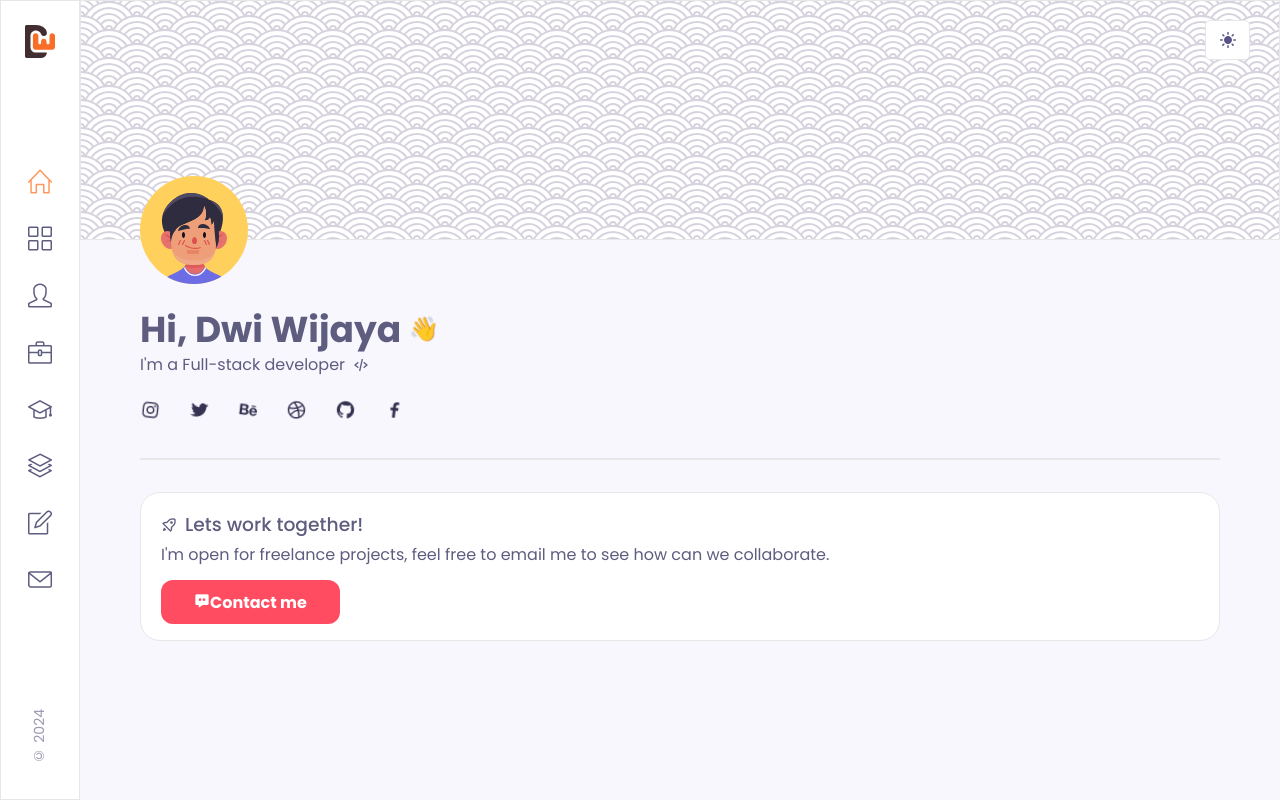
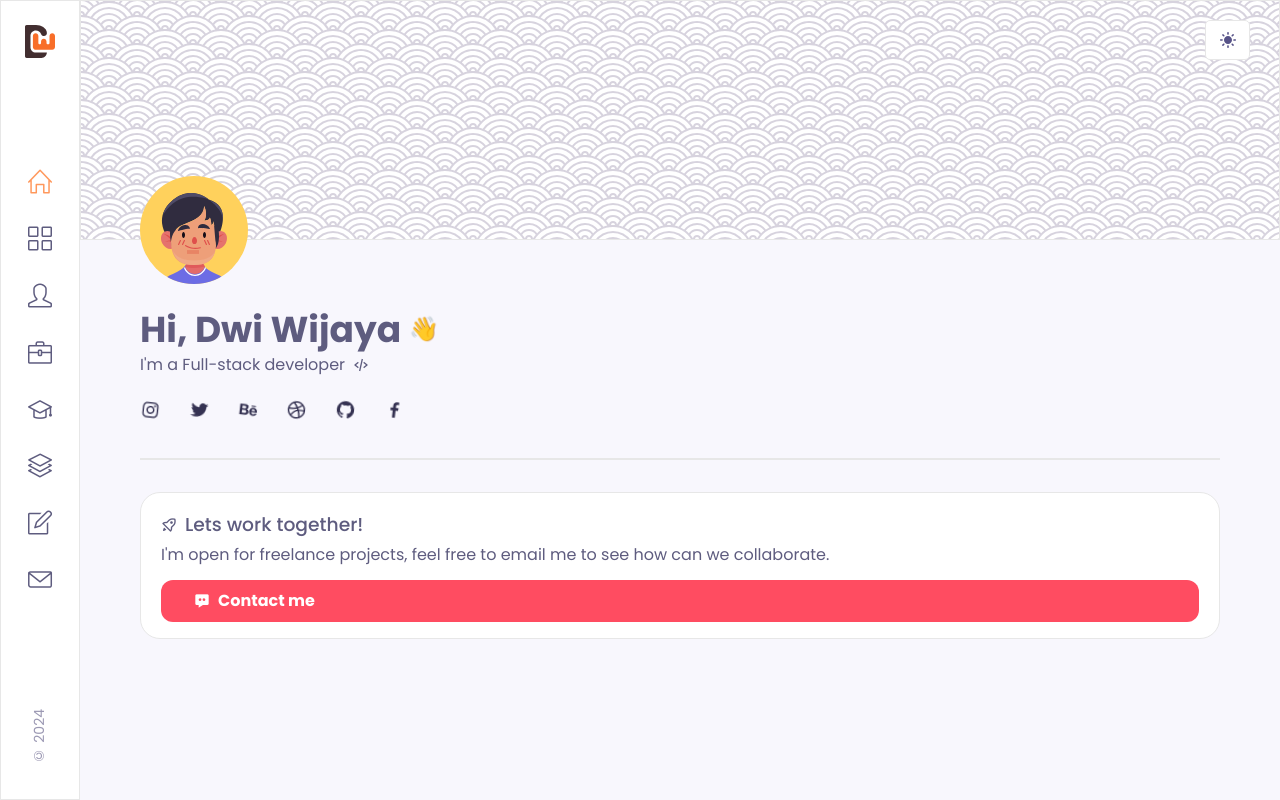
Before and after one commit to dwi-wijaya/portfolio-react, a React (Vite) app: page / in a window 1280 px wide. Built offline with nearby package versions, Linux system fonts and the light colour scheme; no server answers.

Commit message:
style: btn flex

```diff
--- a/src/index.css
+++ b/src/index.css
@@ -221,7 +221,9 @@ img {
     box-shadow: 0 0 1px rgb(0 0 0 / 0%);
     border: 1px solid transparent;
     color: #fff;
-    display: inline-block;
+    display: flex;
+    gap: .5rem;
+    align-items: center;
     background-color: var(--first-color);
     font-weight: var(--font-bold);
 }
```
